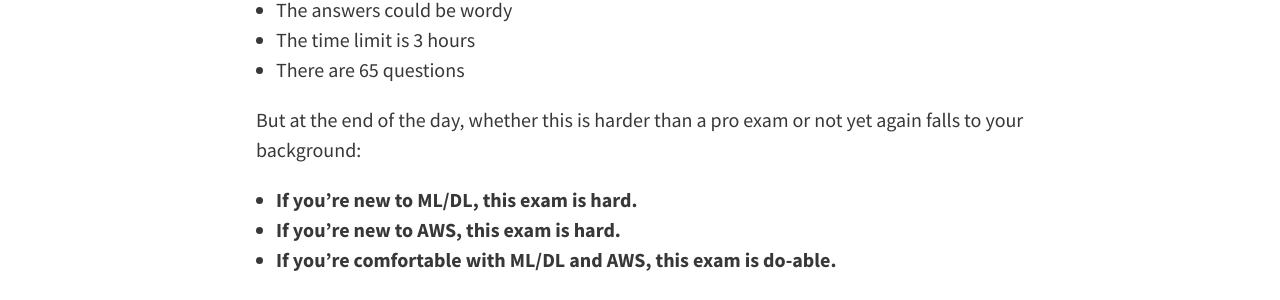
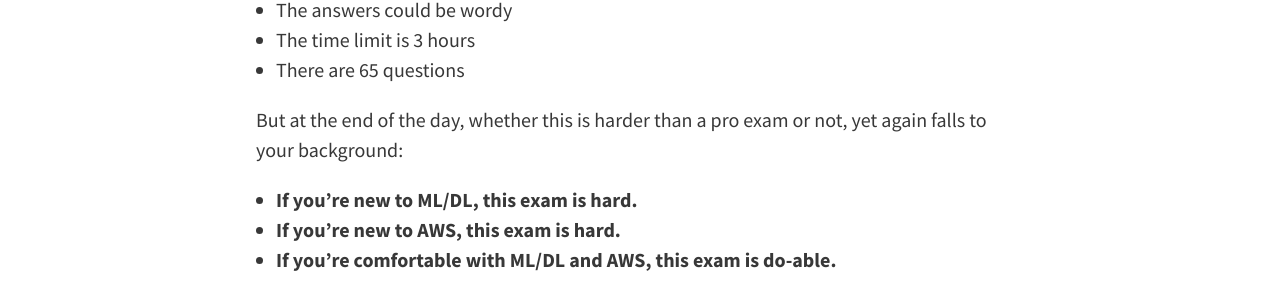
Before and after one commit to mikegchambers/thecloudtutor-website, a Jekyll site: the page built from _posts/2019-03-18-Passing-the-AWS-Certified-Machine-Learning-Specialty-Exam-MLS-C01.md, in a window 1280 px wide and 900 px high, scrolled down 5559 px. Shown: the part 153-453 px from the top of the window. Built offline with Jekyll 4.4.1, drawn with Linux system fonts in a browser that asks for light colours; comment, search, counter and statistics services are not loaded.

```diff
--- a/_posts/2019-03-18-Passing-the-AWS-Certified-Machine-Learning-Specialty-Exam-MLS-C01.md
+++ b/_posts/2019-03-18-Passing-the-AWS-Certified-Machine-Learning-Specialty-Exam-MLS-C01.md
@@ -150,7 +150,7 @@ So did this exam add anything to the _'which is harder 'pro' or 'specialty'_ deb
 - The time limit is 3 hours
 - There are 65 questions
 
-But at the end of the day, whether this is harder than a pro exam or not yet again falls to your background:
+But at the end of the day, whether this is harder than a pro exam or not, yet again falls to your background:
 
 - **If you're new to ML/DL, this exam is hard.**
 - **If you're new to AWS, this exam is hard.**
```
